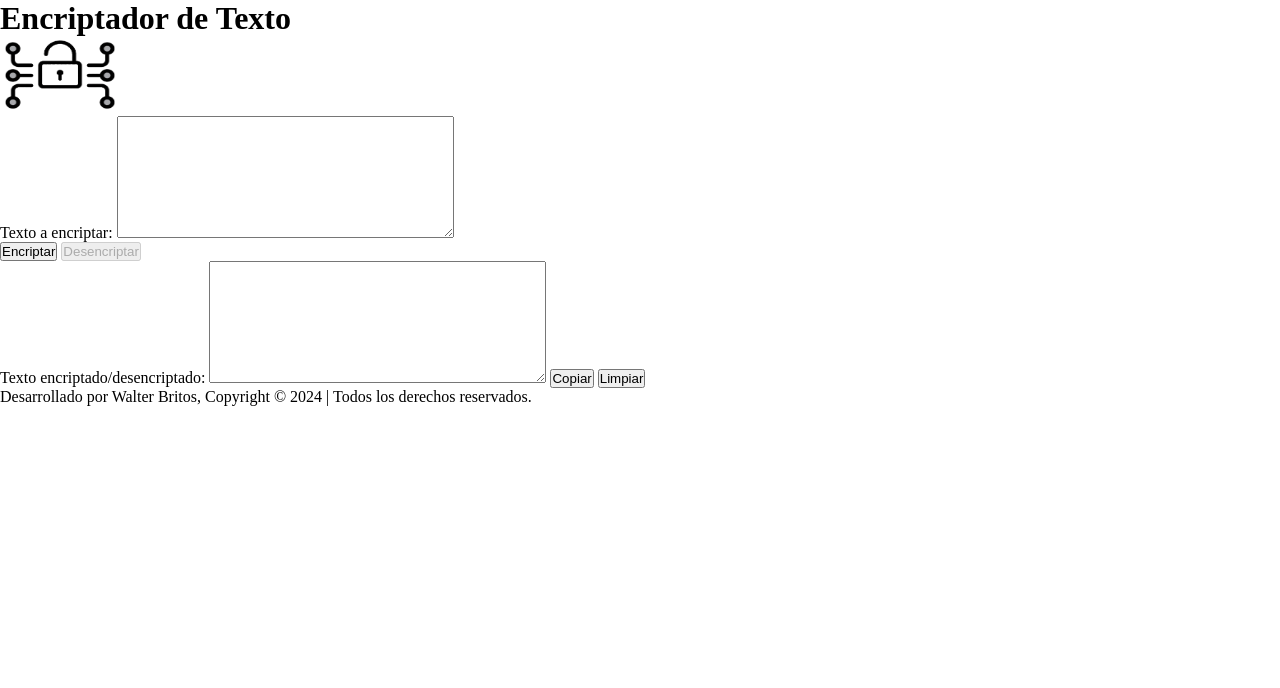
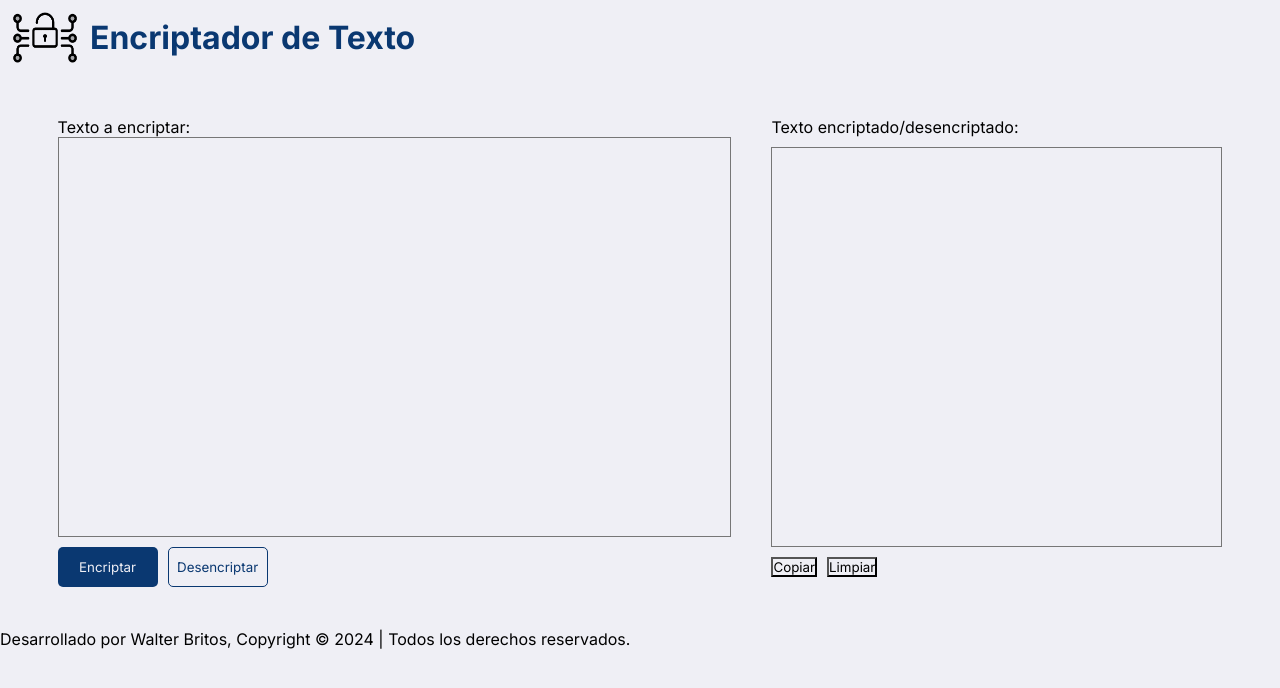
Before and after one commit to Walter-Britos1/challenge1-alura, a plain HTML site: page index.html in a window 1280 px wide. Drawn offline with Linux system fonts and the light colour scheme.

Commit message:
apply styles

```diff
--- a/index.html
+++ b/index.html
@@ -4,34 +4,43 @@
 <head>
     <meta charset="UTF-8">
     <meta name="viewport" content="width=device-width, initial-scale=1.0">
-    <title>Encritador de texto</title>
+    <title>Encriptador de Texto</title>
     <link rel="stylesheet" href="./styles/style.css">
 </head>
 
 <body>
 
-    <header>
-        <h1>Encriptador de Texto</h1>
-        <img class="logo" src="./assets/logo.png" alt="Logo del encriptador de texto">
+    <header class="header__container">
+        <img class="header__logo" src="./assets/logo.png" alt="Logo del encriptador de texto">
+        <h1 class="header__title">Encriptador de Texto</h1>
     </header>
 
-    <main>
-        <section>
-            <form id="textForm">
-                <label for="inputText">Texto a encriptar:</label>
-                <textarea id="inputText" name="inputText" rows="8" cols="40"></textarea>
-            </form>
+    <main class="main__container">
 
-            <button id="encryptButton">Encriptar</button>
-            <button id="decryptButton" disabled>Desencriptar</button>
+        <section class="main__content">
 
-            <div id="outputTextContainer">
+            <div class="main__div">
+                <form class="main__form" id="textForm">
+                    <label for="inputText">Texto a encriptar:</label>
+                    <textarea id="inputText" name="inputText" rows="10" cols="90" ></textarea>
+                </form>
+                <div class="button__container">
+                    <button class="main__button__encrypt" id="encryptButton">Encriptar</button>
+                    <button class="main__button__descrypt" id="decryptButton" disabled>Desencriptar</button>
+                </div>
+            </div>
+
+            <div class="output__container" id="outputTextContainer">
                 <label for="outputText">Texto encriptado/desencriptado:</label>
-                <textarea id="outputText" name="outputText" rows="8" cols="40" readonly></textarea>
-                <button id="copyButton">Copiar</button>
-                <button id="clearButton">Limpiar</button>
+                <textarea id="outputText" name="outputText" rows="10" cols="70" read></textarea>
+                <div class="button__container">
+                    <button id="copyButton">Copiar</button>
+                    <button id="clearButton">Limpiar</button>
+                </div>
             </div>
+
         </section>
+
     </main>
 
     <footer>
--- a/styles/style.css
+++ b/styles/style.css
@@ -1,9 +1,92 @@
+@import url('https://fonts.googleapis.com/css2?family=Inter:wght@100..900&display=swap');
+
 * {
     padding: 0;
     margin: 0;
+    font-family: "Inter", sans-serif;
+    background-color: rgb(239, 239, 245);
 }
 
-.logo {
-    width: 120px;
-    height: 75px;
+.header__container {
+    display: flex;
+    align-items: center;
+    padding: 10px;
 }
+
+.header__title {
+    color: rgba(10, 56, 113, 1);
+    margin-left: 10px;
+}
+
+.header__logo {
+    width: 70px;
+    height: 55px;
+}
+
+.main__container {
+    padding: 3.3% 4.5%;
+    display: flex;
+    align-items: center;
+    justify-content: space-between;
+    gap: 82px;
+}
+
+.main__content {
+    display: flex;
+    gap: 40px;
+}
+
+.main__div {
+    display: flex;
+    flex-direction: column;
+    gap: 10px;
+}
+
+textarea {
+    width: 100%;
+    height: 400px;
+    resize: none;
+    padding: 10px;
+    box-sizing: border-box;
+    vertical-align: top;
+    overflow: auto;
+}
+
+.button__container {
+    display: flex;
+    gap: 10px;
+}
+
+.main__button__encrypt {
+    width: 100px;
+    height: 40px;
+    border: none;
+    border-radius: 5px;
+    background-color: rgb(10, 56, 113);
+    color: rgb(239, 239, 245);
+    cursor: pointer;
+}
+
+.main__button__encrypt:hover {
+    background-color: rgba(10, 56, 113, 0.8);
+}
+
+.main__button__descrypt {
+    width: 100px;
+    height: 40px;
+    border: 1px solid  rgb(10, 56, 113);
+    border-radius: 5px;
+    background-color: rgb(239, 239, 245);
+    color: rgb(10, 56, 113);
+    cursor: pointer;
+}
+
+.main__button__descrypt:hover {
+    background-color: rgba(239, 239, 245, 0.8);
+}
+
+.output__container {
+    display: flex;
+    flex-direction: column;
+    gap: 10px;
+}
```
